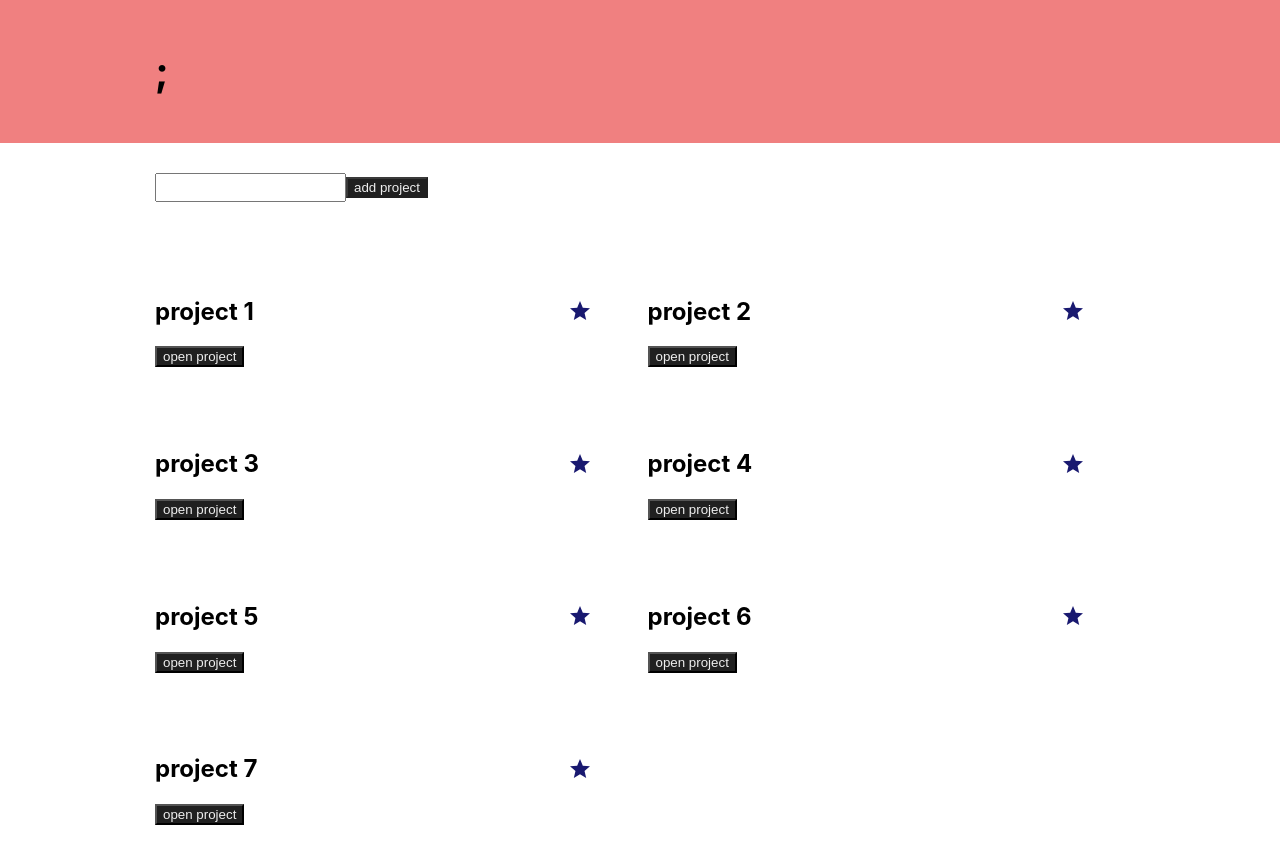
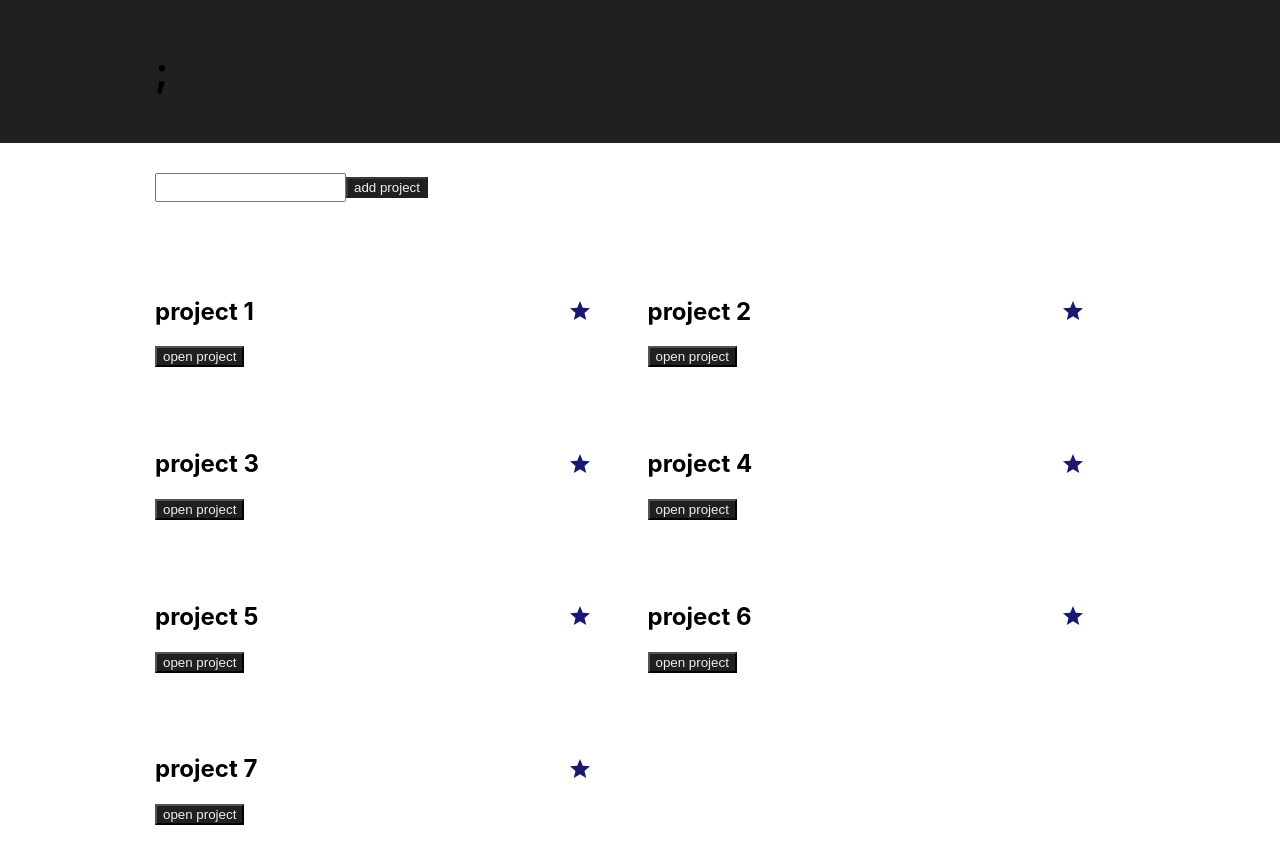
Before and after one commit to subject026/amser-llysiau, a React app: page / in a window 1280 px wide. Shown: the top 864 px of the page. Built offline with nearby package versions, Linux system fonts and the light colour scheme.

Commit message:
added css theme

```diff
--- /dev/null
+++ b/src/App/components/Theme.ts
@@ -0,0 +1,14 @@
+const Theme = {
+  colors: {
+    'grey-100': '#202020',
+    'grey-200': '#585858',
+    'grey-300': '#757575',
+    'grey-400': '#BDBDBD',
+    'grey-500': '#E2E2E2',
+    'grey-600': '#E9E9E9',
+    'grey-700': '#F3F3F3',
+    'grey-800': '#F8f8f8',
+  },
+};
+
+export default Theme;
--- a/src/App/index.tsx
+++ b/src/App/index.tsx
@@ -1,6 +1,6 @@
 import React from 'react';
 import { useDispatch } from 'react-redux';
-import styled, { createGlobalStyle } from 'styled-components';
+import styled, { createGlobalStyle, css } from 'styled-components';
 
 import createProjectsObject from './util/dummyData';
 import { HYDRATE_PROJECTS, VIEW_PROJECTS, VIEW_BACK } from './actions';
@@ -25,12 +25,14 @@ const GlobalStyles = createGlobalStyle`
 `;
 
 const Header = styled.header`
-  background-color: lightcoral;
-  padding: 20px 0;
-  h1 {
-    font-size: 40px;
-    margin: none;
-  }
+  ${({ theme }) => css`
+    background-color: ${theme.colors['grey-100']};
+    padding: 20px 0;
+    h1 {
+      font-size: 40px;
+      margin: none;
+    }
+  `}
 `;
 
 const App: React.FC = (): React.ReactElement => {
@@ -95,6 +97,12 @@ const App: React.FC = (): React.ReactElement => {
           )} */}
         </Wrapper>
       </Header>
+      {/* ROUTER HERE
+
+            /projects
+            /project/*project-id*
+
+          */}
       {view.projectId && <ProjectView />}
       {!view.projectId && <ProjectsView />}
     </>
--- a/src/index.tsx
+++ b/src/index.tsx
@@ -3,15 +3,19 @@ import ReactDOM from 'react-dom';
 import { Provider } from 'react-redux';
 import { createStore } from 'redux';
 import { composeWithDevTools } from 'redux-devtools-extension';
+import { ThemeProvider } from 'styled-components';
 
 import rootReducer from './App/reducers';
 import App from './App';
+import Theme from './App/components/Theme';
 
 const store = createStore(rootReducer, composeWithDevTools());
 
 ReactDOM.render(
   <Provider store={store}>
-    <App />
+    <ThemeProvider theme={Theme}>
+      <App />
+    </ThemeProvider>
   </Provider>,
   document.getElementById('root'),
 );
```
